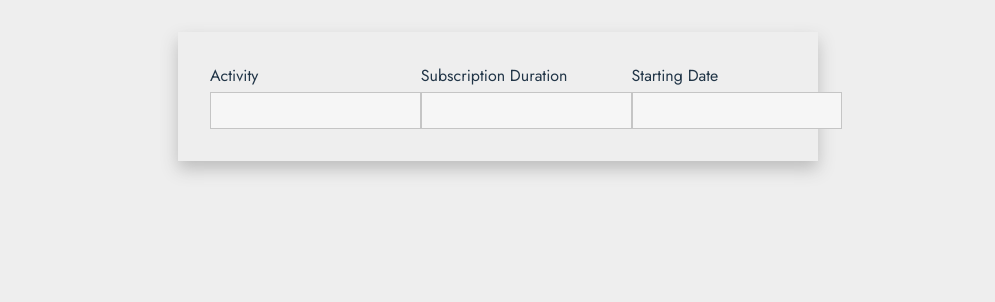
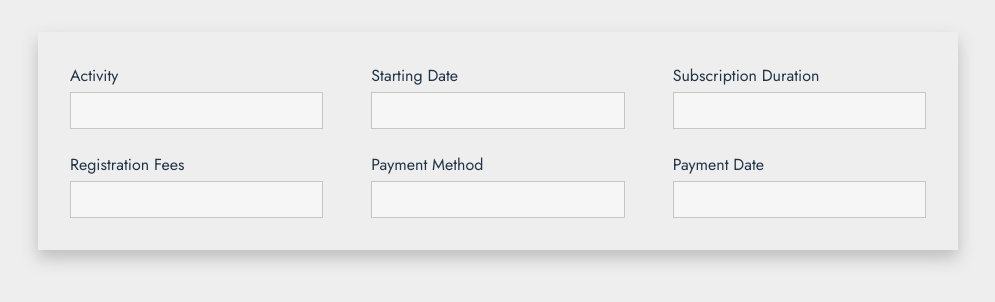
Before and after one commit to ask0ldd/SubscriptionsManager, a React (Vite) app: page /newpaiement in a window 1280 px wide. Shown: the top 302 px of the page, without its empty margins (142-1137 px from the left). Built offline with nearby package versions, Linux system fonts and the light colour scheme.

Commit message:
newpaiement more inputs

```diff
--- a/src/pages/NewPaiement.tsx
+++ b/src/pages/NewPaiement.tsx
@@ -4,20 +4,34 @@ function NewPaiement(){
     return (
         <main>
             <form className="newPaiement-Form">
-                <div style={{display:'flex'}}>
-                    <div>
+                <div className='trioletContainer'>
+                    <div className='triolet'>
                         <label>Activity</label>
                         <input type='text'/>
                     </div>
-                    <div>
+                    <div className='triolet'>
+                        <label>Starting Date</label>
+                        <input type='text'/>
+                    </div>
+                    <div className='triolet'>
                         <label>Subscription Duration</label>
                         <input type='text'/>
                     </div>
-                    <div>
-                        <label>Starting Date</label>
+                </div>
+
+                <div className='trioletContainer'>
+                    <div className='triolet'>
+                        <label className='defaultSpacing'>Registration Fees</label>
                         <input type='text'/>
                     </div>
-
+                    <div className='triolet'>
+                        <label className='defaultSpacing'>Payment Method</label>
+                        <input type='text'/>
+                    </div>
+                    <div className='triolet'>
+                        <label className='defaultSpacing'>Payment Date</label>
+                        <input type='text'/>
+                    </div>
                 </div>
 
             </form>
--- a/src/style/NewPaiement.css
+++ b/src/style/NewPaiement.css
@@ -3,7 +3,7 @@
   flex-direction: row;
   column-gap: 4rem;
   flex-wrap: wrap;
-  width: 640px;
+  width: 920px;
   box-shadow: 0 8px 16px #bdbdbd;
   padding: 2rem;
 }
@@ -11,3 +11,15 @@
 label.defaultSpacing {
   margin-top: 1.5rem;
 }
+
+.newPaiement-Form .trioletContainer {
+  display: flex;
+  column-gap: 3rem;
+  width: 100%;
+}
+
+.newPaiement-Form .triolet {
+  display: flex;
+  flex-direction: column;
+  flex: 1 1 30%;
+}
```
